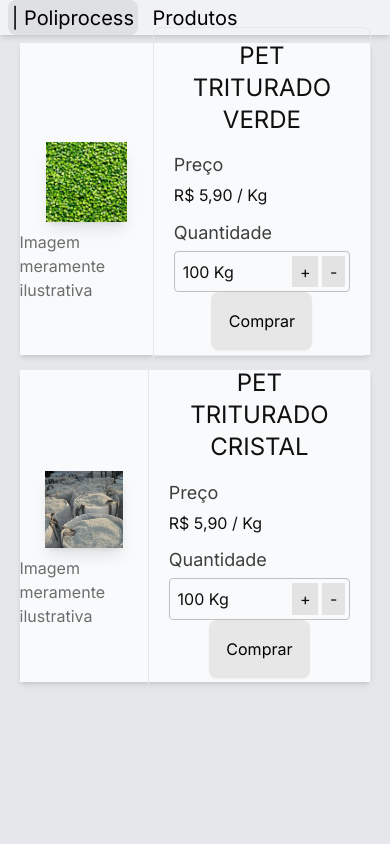
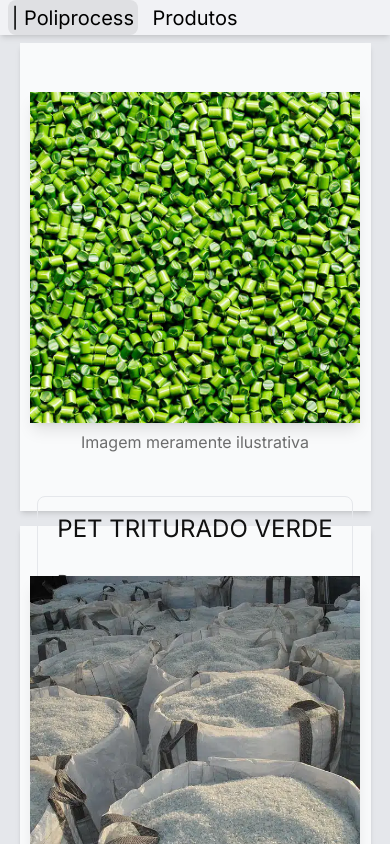
Before and after one commit to pablo-s-dev/Poliprocess, a Next.js app: page /produtos in a window 390 px wide. Shown: the top 844 px of the page. Built offline with nearby package versions, Linux system fonts and the light colour scheme.

Commit message:
almost responsive

```diff
--- a/src/app/page.tsx
+++ b/src/app/page.tsx
@@ -14,7 +14,7 @@ export default function Home() {
 
     setTimeout(() => {
       setLoading(false);
-    }, 1000);
+    }, 500);
 
   }, []);
 
--- a/src/app/produtos/page.tsx
+++ b/src/app/produtos/page.tsx
@@ -8,22 +8,22 @@ function Product(props: {title: string, image: string, href: string, cor: string
     const [amount, setAmount] = useState(100);
     return (
 
-            <div className="text-[#101010] flex flex-row justify-center items-center grow max-h-[80vmin]  bg-gray-50 max-w-[90vw] w-[90vw] shadow-md mb-[2vmin]">
+            <div className="text-[#101010] flex sm:flex-row sm:justify-center items-center sm:h-[80vmin] w-[90vw]  bg-gray-50 shadow-md mb-[2vmin] p-[2vmin] flex-col h-[120vmin]">
 
-                <div className=" flex flex-col justify-center items-center pb-[10vmin] max-h-[80vmin] w-[50vw]  pt-[10vh]">
-                    <img src={props.image} alt="product" style={{width: '60%', height: 'min-content'}} className="shadow-lg"/>
+                <div className=" flex flex-col justify-center items-center pb-[10vmin]  pt-[10vmin] flex-grow sm:h-[100%] relative">
+                    <img src={props.image} alt="product" style={{width: 'min-content', height: '90%'}} className="shadow-lg"/>
 
-                    <span className="pt-[2vmin] opacity-60">Imagem meramente ilustrativa</span>
+                    <span className="pt-[2vmin] opacity-60 text-center">Imagem meramente ilustrativa</span>
                 </div>
                 {/* <Vline/> */}
 
-                <div className="flex flex-col justify-center items-center  flex-grow min-h-[80vmin]  ">
-                    <div id="just-a-border" className="border border-grey rounded-lg flex flex-col justify-around items-center px-[5vmin] pb-[5vmin] min-h-[70vmin] ">
+                <div className="flex flex-col justify-center items-center  flex-grow  sm:max-h-[90%] max-w-[90vw]  sm:max-w-[50vw] relative">
+                    <div id="just-a-border" className="border border-grey rounded-lg flex flex-col justify-around items-center px-[5vmin] h-[75vmin] w-[60%] min-w-max  ">
 
                         <h1 className="text-2xl text-center py-[3vmin]">{props.title}</h1>
                         <Price price={"5,90"}/>
                         <AmountInput amount={amount} setAmount={setAmount}/>
-                        <a href={props.href + "?text=" + "Tenho interesse em comprar " + amount + " PETS triturados da cor " + props.cor} className="group rounded-lg border border-transparent px-5 py-4  transition-colors hover:border-gray-300 hover:dark:border-neutral-700 border-x-2 backdrop-blur-sm md:w-[12ch] md:min-h-[3ch] sm:min-h-[3ch] sm:w-[25ch] min-h-[4ch] w-[10ch]  text-[#000000] flex justify-center items-center shadow-sm text-center bg-[#e7e7e7] ">
+                        <a href={props.href + "?text=" + "Tenho interesse em comprar " + amount + "Kg em PETS triturados da cor " + props.cor} className="group rounded-lg border border-transparent px-5 py-4  transition-colors hover:border-gray-300 hover:dark:border-neutral-700 border-x-2 backdrop-blur-sm md:w-[12ch] md:min-h-[3ch] sm:min-h-[3ch] sm:w-[25ch] min-h-[4ch] w-[10ch]  text-[#000000] flex justify-center items-center shadow-sm text-center bg-[#e7e7e7] ">
                             <span>Comprar</span>
                         </a>
 
@@ -36,7 +36,7 @@ function Product(props: {title: string, image: string, href: string, cor: string
 
 function Price(props: { price: String}){
     return (
-        <div className="flex flex-col justify-center items-start w-[100%]">
+        <div className="flex flex-col justify-center items-start w-[100%] min-w-max ">
             <h1 className="text-lg text-center py-[1vmin] opacity-80">Preço</h1>
             <h1 className="text-base text-center pb-[2vmin]">R$ {props.price} / Kg </h1>
         </div>
@@ -46,15 +46,15 @@ function Price(props: { price: String}){
 function AmountInput(props: {amount: number, setAmount: Function}){
 
     return (
-        <div className="bg-transparent flex flex-col w-[100%] ">
+        <div className="bg-transparent flex flex-col min-w-max w-[100%] ">
             <h1 className="text-lg text-left py-[1vmin] opacity-80 pb-[1vmin]">Quantidade</h1>
-            <div className="flex flex-row justify-between items-center w-[100%] rounded border border-[#c0c0c0] py-[2vmin] ">
+            <div className="flex flex-row justify-between items-center w-[100%] rounded border border-[#c0c0c0] py-[2vmin] gap-[2vmin] ">
                 <span className="pl-[2vmin]">{props.amount + " Kg"}</span>
                 <div >
-                    <button onClick={()=> props.setAmount(props.amount + 1)} className="pr-[1vmin]">
+                    <button onClick={()=> props.setAmount(props.amount + 1)} className="pr-[1vmin] min-w-max ">
                         <span className="bg-[#e3e3e3] px-[2vmin] py-[1.5vmin]">+</span>
                     </button>
-                    <button onClick={()=> props.amount>100? props.setAmount(props.amount - 1) : null} className="pr-[1vmin]">
+                    <button onClick={()=> props.amount>100? props.setAmount(props.amount - 1) : null} className="pr-[1vmin] min-w-max ">
                         <span className="bg-[#e3e3e3] px-[2vmin] py-[1.5vmin]">-</span>
                     </button>
                 </div>
@@ -102,7 +102,7 @@ function Topbar(){
 
 export default function Products(){
     return (
-        <div className="w-max-[100vw] min-h-[100vh] bg-gray-200 text-black  flex flex-col  items-center content gap-[2vmin] ">
+        <div className="max-w-[100vw] min-h-[100vh] bg-gray-200 text-black  flex flex-col  items-center content gap-[2vmin] relative">
             <Topbar/>
             <Product title="PET TRITURADO VERDE"
                 image="/green.jpg" href="https://wa.me/5538988741219" cor="verde"/>
--- a/src/app/sobre/page.tsx
+++ b/src/app/sobre/page.tsx
@@ -3,8 +3,8 @@ export default function about(){
         <div className="w-[100vw] p-[15vmin] h-[100vh] flex flex-col justify-around items-center bg-[#f6f7fb] text-black ">
             <div className="bg-[#ffffff]">
                 <Logo/>
-                <p className="p-[15vmin] text-justify text-xl">
-                    Somos uma empresa comprometida com a missão de oferecer polímeros triturados e limpos, provenientes da reciclagem de plástico PET. Nosso foco está na promoção da economia circular e na redução do impacto ambiental, contribuindo para um futuro mais verde. A Poliprocess está localizada no norte de Minas Gerais, em Janaúba.
+                <p className="p-[10vmin] text-left text-xl sm:p-[15vmin]">
+                    Somos uma empresa comprometida com a missão de oferecer polímeros, provenientes da reciclagem de plástico PET. Nosso foco está na promoção da economia circular e na redução do impacto ambiental, contribuindo para um futuro mais verde. A Poliprocess está localizada no norte de Minas Gerais, em Janaúba.
                 </p>
             </div>
         </div>
```
